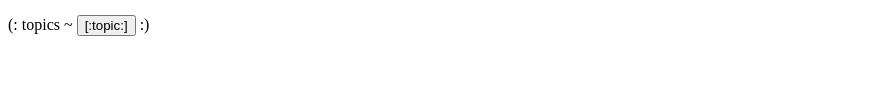
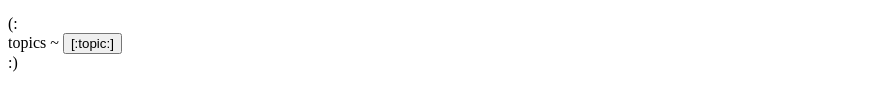
Before and after one commit to BazzaLuca/ProgettoIngegneria, a website: page home.html in a window 1280 px wide. Shown: the part 311-416 px from the top of the page, without its empty margins (0-895 px from the left). Drawn offline with Linux system fonts and the light colour scheme.

Commit message:
modifica index

```diff
--- a/home.html
+++ b/home.html
@@ -23,11 +23,13 @@
 	</div>
 
 	<br>
-	<form action="https:\\secret-coast-61131.herokuapp.com/search" method='get'>
+
 	(:
-		topics ~
-  			<input type="submit" name="topic" value="[:topic:]">
+		<form action="https:\\secret-coast-61131.herokuapp.com/search/[:topic:]" method='get'>
+			topics ~
+  			<input type="submit" value="[:topic:]">
+  		</form>
 	:)
-	</form>
 </body>
+
 </html>
```
